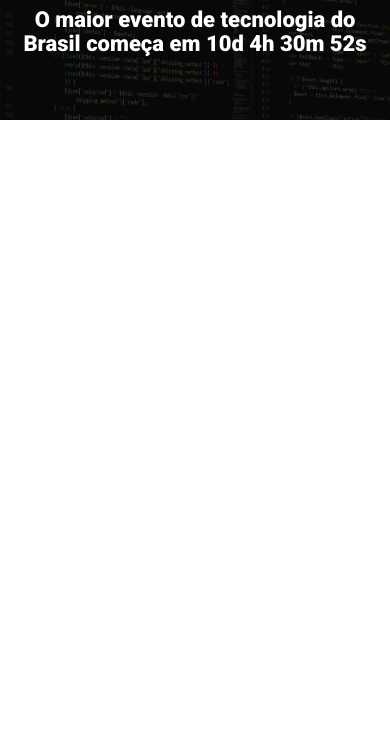
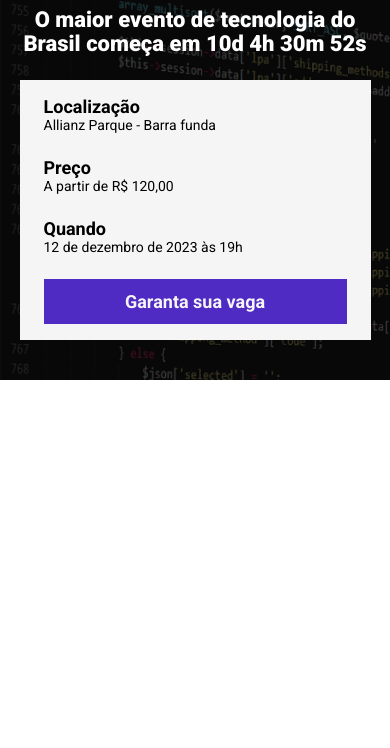
Before and after one commit to PedroTeixeira-dev/modulo-22---eback-tech-talks, a website built with Parcel: page src/index.html in a window 390 px wide. Shown: the part 96-844 px from the top of the page. Built offline with nearby package versions, Linux system fonts and the light colour scheme.

Commit message:
"criando a secao de informacoes e responsividae no hero"

```diff
--- a/src/index.html
+++ b/src/index.html
@@ -16,6 +16,23 @@
             <p class="hero__text">
                 O maior evento de tecnologia do Brasil começa em 10d 4h 30m 52s
             </p>
+            <div class="infos-bar">
+                <ul class="infos-bar__infos">
+                    <li class="infos-bar__infos__item">
+                        <b>Localização</b>
+                        Allianz Parque - Barra funda
+                    </li>
+                    <li class="infos-bar__infos__item">
+                        <b>Preço</b>
+                        A partir de R$ 120,00
+                    </li>
+                    <li class="infos-bar__infos__item">
+                        <b>Quando</b>
+                        12 de dezembro de 2023 às 19h
+                    </li>
+                </ul>
+                <a class="button button--primary" href="#">Garanta sua vaga</a>
+            </div>
         </div>
     </header>
     <script src="scripts/main.js"></script>
--- /dev/null
+++ b/src/styles/components/_buttons.scss
@@ -0,0 +1,26 @@
+.button {
+    padding: 12px;
+    font-size: 18px;
+    font-weight: bold;
+    text-decoration: none;
+    text-align: center;
+    text-wrap: nowrap;
+
+    &--primary {
+        color: whitesmoke;
+        background-color: #4f2ac3;
+    }
+
+    @media (max-width:640px){
+        display: flex;
+        align-items: center;
+        justify-content: center;
+        width: 100%;
+
+    }
+
+    @media (max-width:1024px){
+        display: flex;
+        align-items: center;
+    }
+}
--- /dev/null
+++ b/src/styles/components/_infos_bar.scss
@@ -0,0 +1,41 @@
+.infos-bar {
+    padding: 16px 24px;
+    background-color: whitesmoke;
+    display: flex;
+    justify-content: space-between;
+
+    &__infos{
+        display: flex;
+        gap: 40px;
+
+        &__item {
+            font-size: 14px;
+            color: black;
+
+            b {
+                font-size: 18px;
+                display: block;
+                color: black;
+            }
+        }
+    }
+
+    @media (max-width: 640px) {
+        display: block;
+
+        &__infos {
+            display: block;
+
+            &__item {
+                margin-bottom: 24px;
+            }
+        }
+    }
+
+    @media (max-width: 1024px){
+        &__infos {
+            gap: 16px;
+        }
+    }
+
+}
--- a/src/styles/main.scss
+++ b/src/styles/main.scss
@@ -1,5 +1,7 @@
 @use 'hero';
 @use 'variables';
+@use 'components/infos_bar';
+@use 'components/buttons';
 
 * {
     margin: 0;
```
